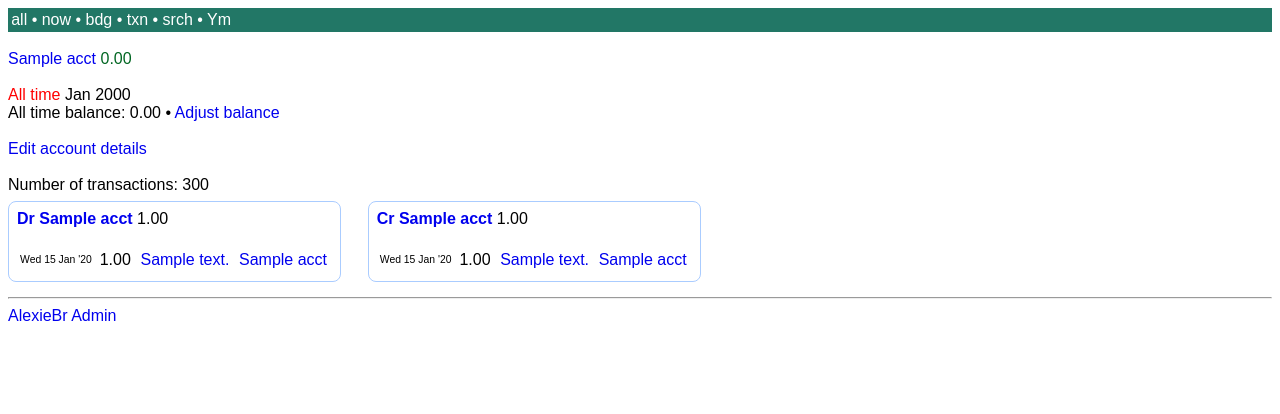
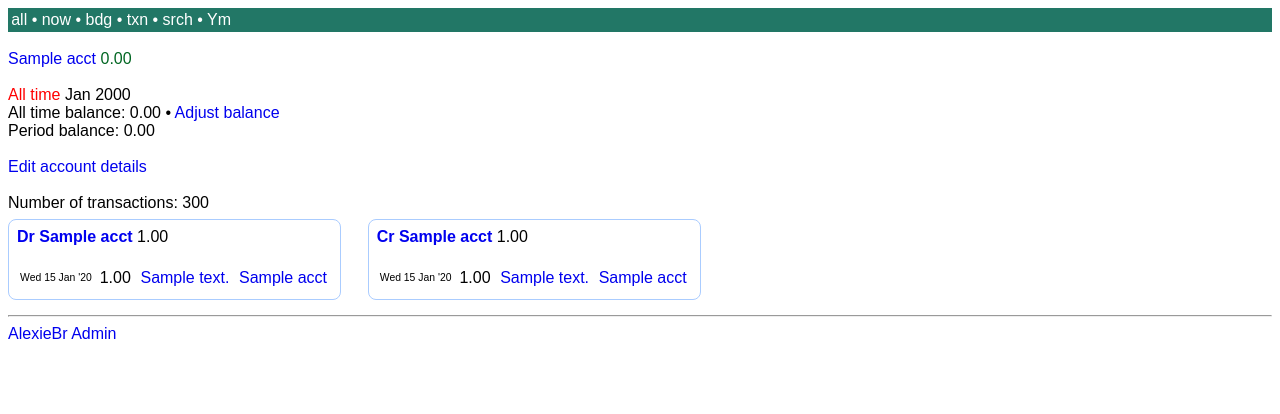
Before and after one commit to heitorchang/alexiebr, a Django app: page /acct/1/ in a window 1280 px wide. Shown: the top 414 px of the page. Run offline with Django 3.2, Linux system fonts and the light colour scheme; a user stored in the database is signed in; tables that the repository leaves empty hold one stand-in row (values such as "Sample post").

Commit message:
show period balance

```diff
--- a/alexieui/templates/alexieui/acctdetail.html
+++ b/alexieui/templates/alexieui/acctdetail.html
@@ -11,6 +11,8 @@
 All time balance: {{ alltimebal | intcomma }}
 &bullet;
 <a href="{% url 'alexieui:adj' acct.id %}">Adjust balance</a>
+<br>
+Period balance: {{ currentBal | intcomma }}
 <br><br>
 
 <a href="/admin/acct/acct/{{ acct.id }}/change/">Edit account details</a>
--- a/alexieui/views.py
+++ b/alexieui/views.py
@@ -332,6 +332,12 @@ def acctdetail(request, acctid):
             crtxns.append(txn)
             crtotal += txn.amt
 
+    if drtotal == crtotal:
+        currentBal = Decimal('0.00')
+    else:
+        currentBal = acct.acctType.sign * (drtotal - crtotal)
+    currentBal = Decimal(currentBal).quantize(Decimal('1.00'))
+
     return render(request, 'alexieui/acctdetail.html',
                   {'acct': acct,
                    'startdate': datetime.datetime.strptime(startdate, "%Y-%m-%d"),
@@ -342,6 +348,7 @@ def acctdetail(request, acctid):
                    'numtxns': numtxns,
                    'drtotal': drtotal,
                    'crtotal': crtotal,
+                   'currentBal': currentBal,
                    'drtxns': drtxns,
                    'crtxns': crtxns})
 
```
